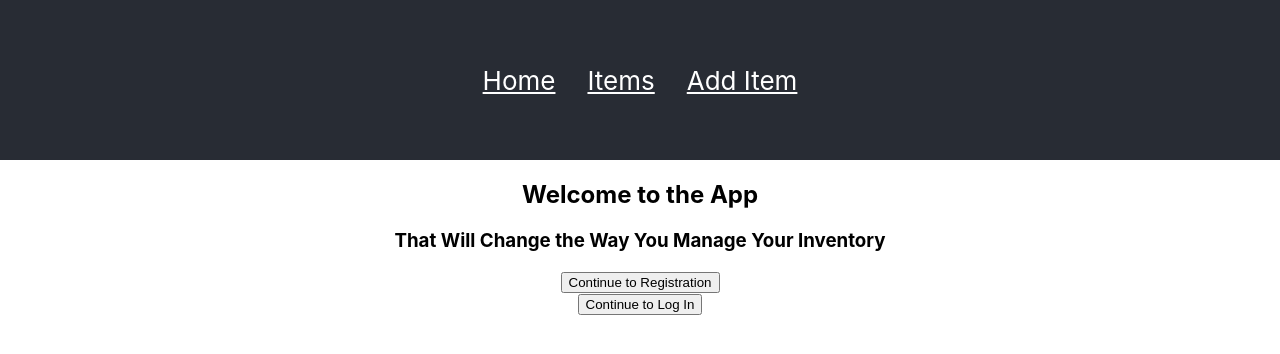
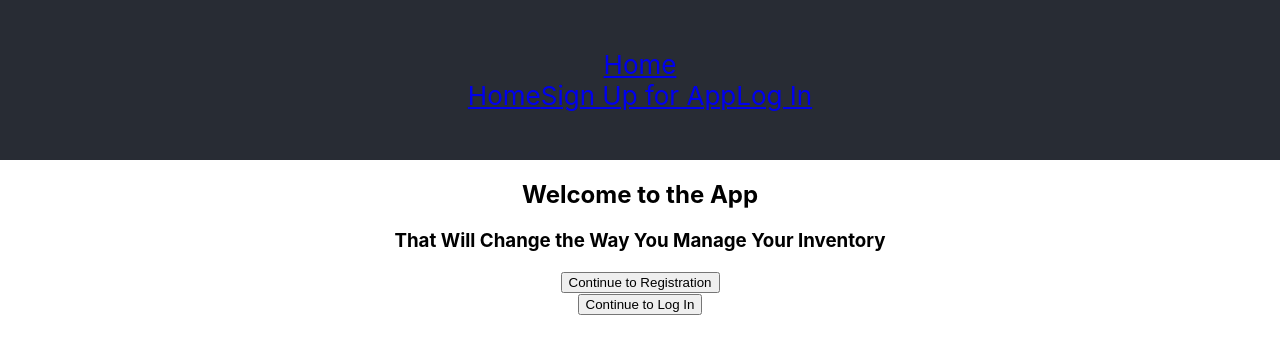
Before and after one commit to Job85/inventory-app, a React (Create React App) app: page / in a window 1280 px wide. Shown: the top 354 px of the page. Built offline with nearby package versions, Linux system fonts and the light colour scheme.

Commit message:
added protected links with auth

```diff
--- a/src/components/Header.jsx
+++ b/src/components/Header.jsx
@@ -1,15 +1,35 @@
+import React from 'react'
 import { Link } from 'react-router-dom'
 
-const Header = () => {
+const Header = ({ authenticated, user, handleLogOut }) => {
+    let authOptions
+    if (user) {
+        authOptions = (
+            <nav>
+                <Link to="/">Home</Link>
+                <Link to='new'>Create Inventory Item</Link>
+                <Link onClick={handleLogOut} to='/'>
+                    Sign Out
+                </Link>
+            </nav>
+        )
+    }
+
+    const publicOptions = (
+        <nav>
+            <Link to='/'>Home</Link>
+            <Link to='/register'>Sign Up for App</Link>
+            <Link to='/login'>Log In</Link>
+        </nav>
+    )
 
     return (
-        <nav className="navbar">
+        <header>
             <div>
                 <Link to='/'>Home</Link>
-                <Link to='items'>Items</Link>
-                <Link to='/new'>Add Item</Link>
+                {authenticated && user ? authOptions : publicOptions}
             </div>
-        </nav>
+        </header>
     )
 }
 
```
